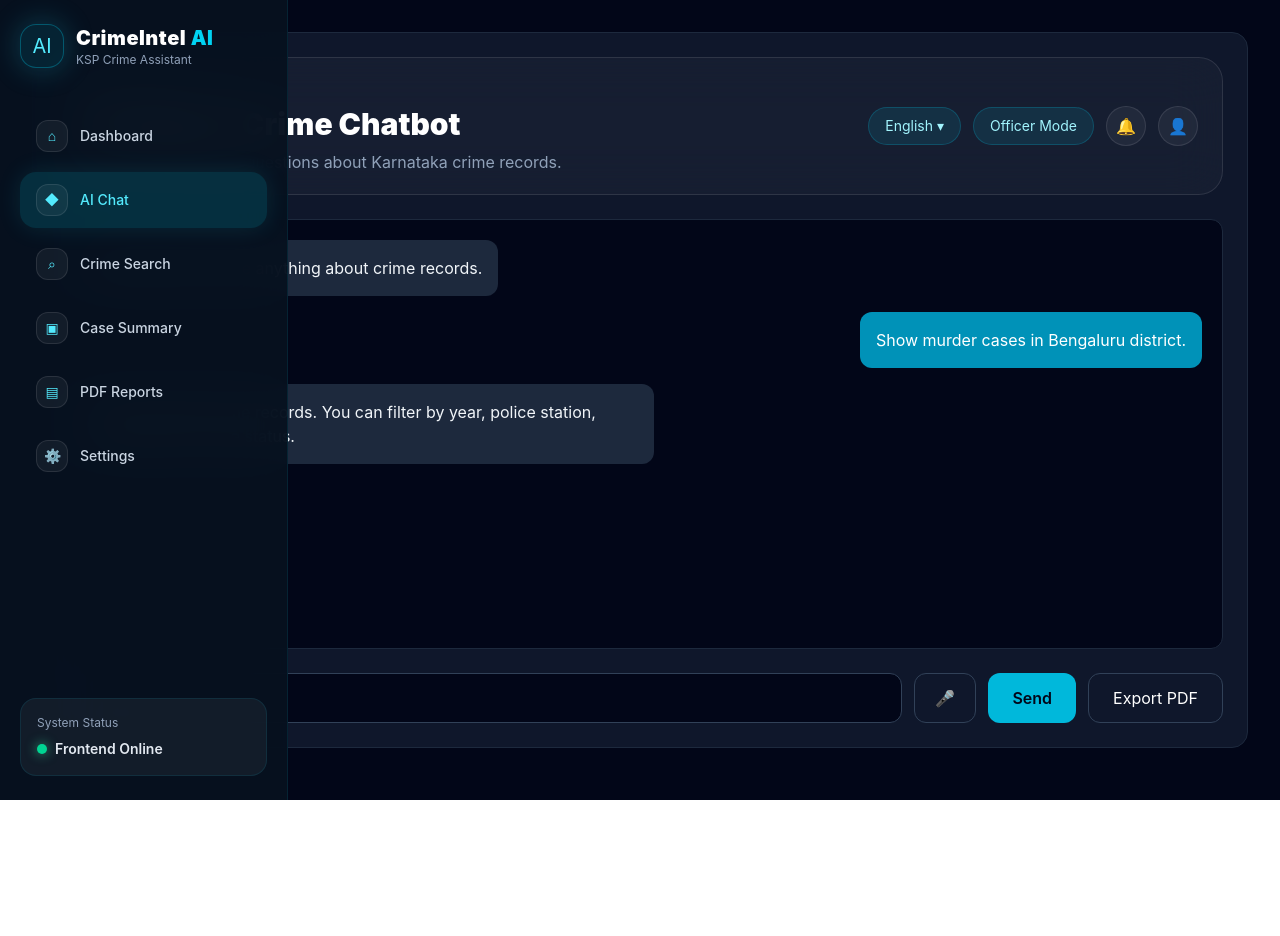
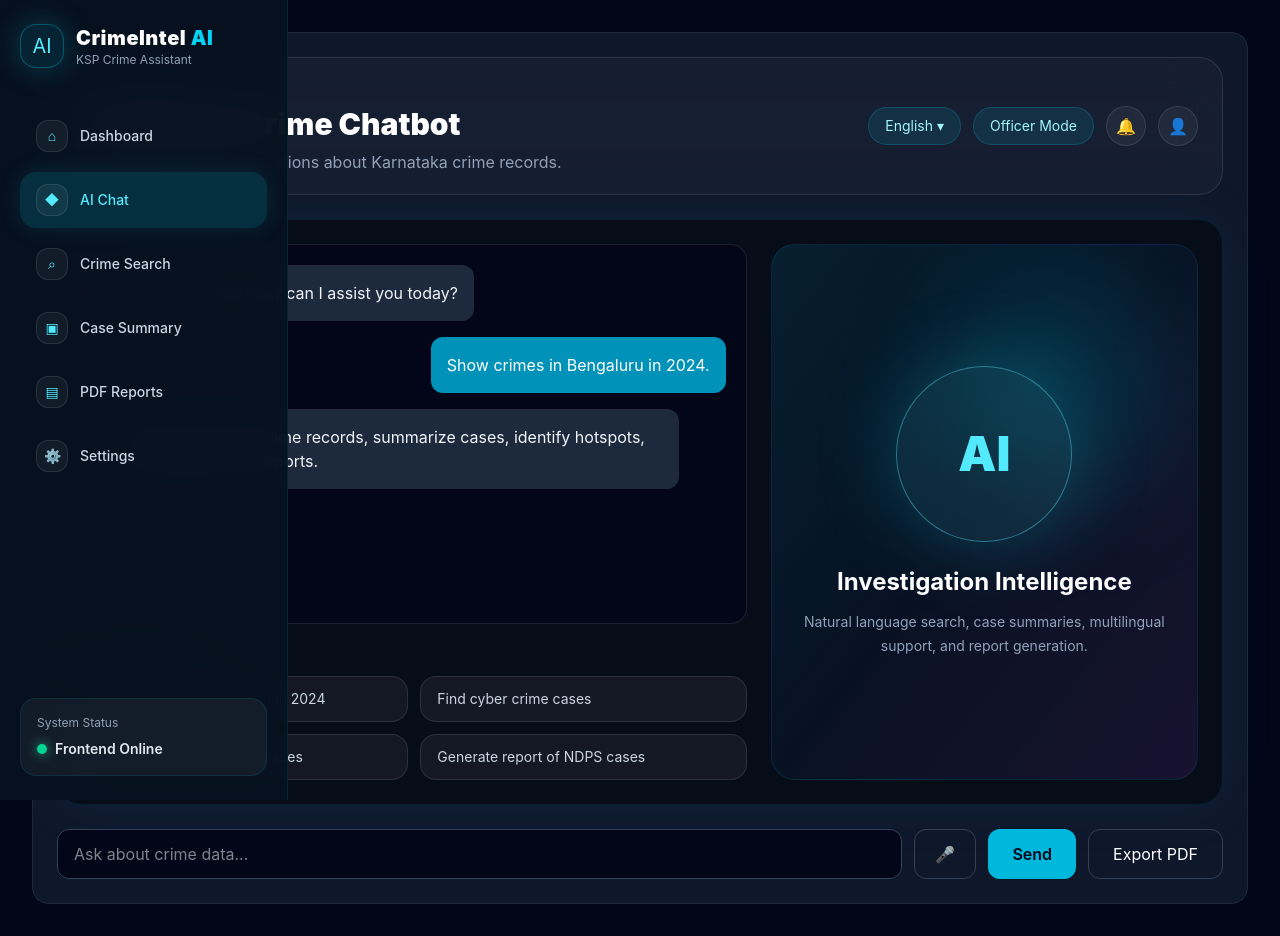
Before and after one commit to Ayush-eng-ai/Datathon-2026-CrimeAI, a React app in the folder Project-1-CrimeIntel-AI-Chatbot/frontend/: page /chatbot in a window 1280 px wide. Before the commit the page ends 800 px from the top, so only its background shows below. Built offline with nearby package versions, Linux system fonts and the light colour scheme; the HTML template or start-up script is replaced by a standard one.

Commit message:
ChatWindow UI update

```diff
--- a/Project-1-CrimeIntel-AI-Chatbot/frontend/src/components/chat/ChatWindow.jsx
+++ b/Project-1-CrimeIntel-AI-Chatbot/frontend/src/components/chat/ChatWindow.jsx
@@ -4,25 +4,76 @@ function ChatWindow() {
   const messages = [
     {
       type: "bot",
-      message: "Hello Officer, ask me anything about crime records.",
+      title: "CrimeIntel AI",
+      message: "Hello Officer! 👋 How can I assist you today?",
     },
     {
       type: "user",
-      message: "Show murder cases in Bengaluru district.",
+      message: "Show crimes in Bengaluru in 2024.",
     },
     {
       type: "bot",
+      title: "CrimeIntel AI",
       message:
-        "I found related crime records. You can filter by year, police station, crime type, or case status.",
+        "I can help retrieve crime records, summarize cases, identify hotspots, and generate PDF reports.",
     },
   ]
 
+  const prompts = [
+    "Show crimes in Bengaluru in 2024",
+    "Find cyber crime cases",
+    "Summary of recent theft cases",
+    "Generate report of NDPS cases",
+  ]
+
   return (
-    <div className="h-[430px] space-y-4 overflow-y-auto rounded-xl border border-slate-800 bg-slate-950 p-5">
-      {messages.map((item, index) => (
-        <MessageBubble key={index} type={item.type} message={item.message} />
-      ))}
-    </div>
+    <section className="rounded-3xl border border-cyan-400/10 bg-[#050b16]/80 p-6 shadow-[0_0_60px_rgba(14,165,233,0.08)]">
+      <div className="grid gap-6 xl:grid-cols-[1.4fr_0.9fr]">
+        <div>
+          <div className="h-[380px] space-y-4 overflow-y-auto rounded-2xl border border-white/10 bg-slate-950/80 p-5">
+            {messages.map((item, index) => (
+              <MessageBubble
+                key={index}
+                type={item.type}
+                title={item.title}
+                message={item.message}
+              />
+            ))}
+          </div>
+
+          <div className="mt-5">
+            <p className="text-sm font-semibold text-cyan-300">
+              Suggested Prompts
+            </p>
+            <div className="mt-3 grid gap-3 md:grid-cols-2">
+              {prompts.map((prompt) => (
+                <button
+                  key={prompt}
+                  className="rounded-2xl border border-white/10 bg-white/5 px-4 py-3 text-left text-sm text-slate-300 transition hover:border-cyan-400/40 hover:bg-cyan-400/10 hover:text-cyan-200"
+                >
+                  {prompt}
+                </button>
+              ))}
+            </div>
+          </div>
+        </div>
+
+        <div className="relative hidden overflow-hidden rounded-3xl border border-cyan-400/10 bg-gradient-to-br from-cyan-400/10 via-blue-500/5 to-purple-500/10 p-6 xl:block">
+          <div className="absolute right-10 top-10 h-48 w-48 rounded-full bg-cyan-400/20 blur-3xl"></div>
+          <div className="relative flex h-full flex-col items-center justify-center text-center">
+            <div className="flex h-44 w-44 items-center justify-center rounded-full border border-cyan-300/40 bg-cyan-300/10 text-5xl font-black text-cyan-300 shadow-[0_0_80px_rgba(34,211,238,0.25)]">
+              AI
+            </div>
+            <h3 className="mt-6 text-2xl font-bold text-white">
+              Investigation Intelligence
+            </h3>
+            <p className="mt-3 text-sm leading-6 text-slate-400">
+              Natural language search, case summaries, multilingual support, and report generation.
+            </p>
+          </div>
+        </div>
+      </div>
+    </section>
   )
 }
 
```
